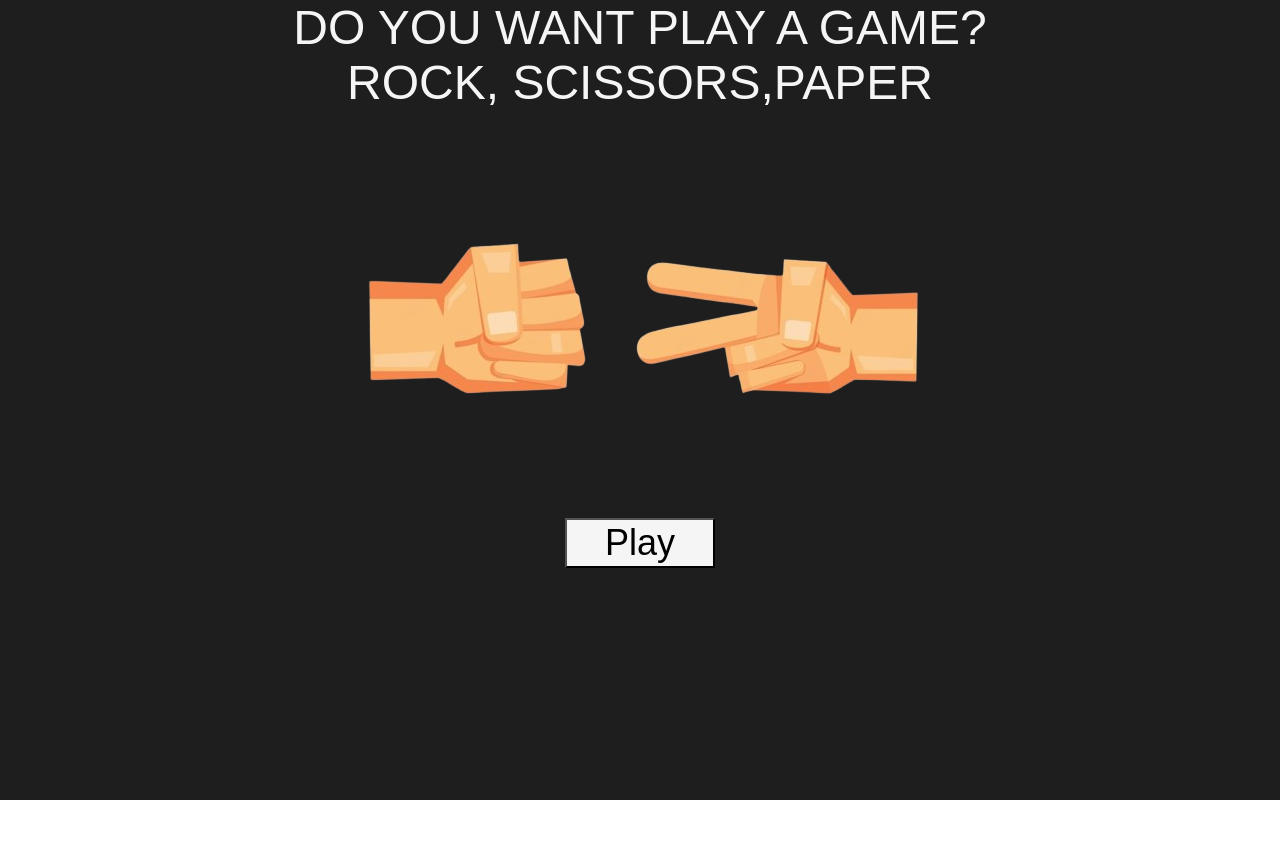
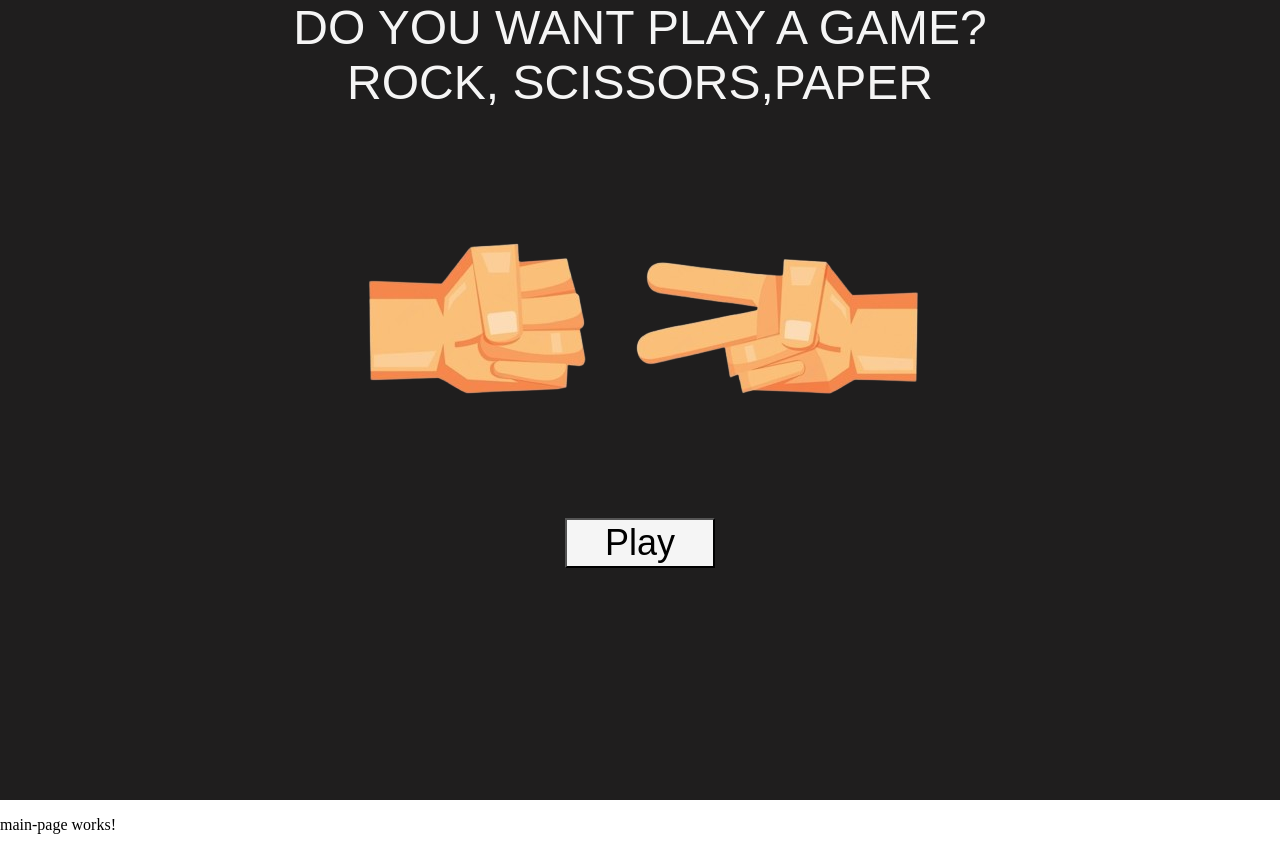
Before and after one commit to AlexBetancur313/rock-scissors.paper, an Angular app: page / in a window 1280 px wide. Before the commit the page ends 800 px from the top, so only its background shows below. Built offline with nearby package versions, Linux system fonts and the light colour scheme; a web font is replaced by a local one.

Commit message:
Cambio en archivo app.componenet.html sin sentido

```diff
--- a/src/app/app.component.html
+++ b/src/app/app.component.html
@@ -1 +1,2 @@
 <app-welcome></app-welcome>
+<app-main-page></app-main-page>
```
